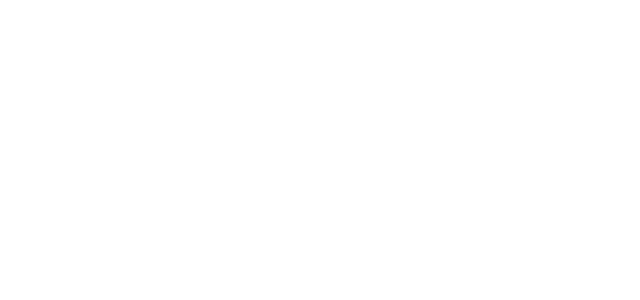
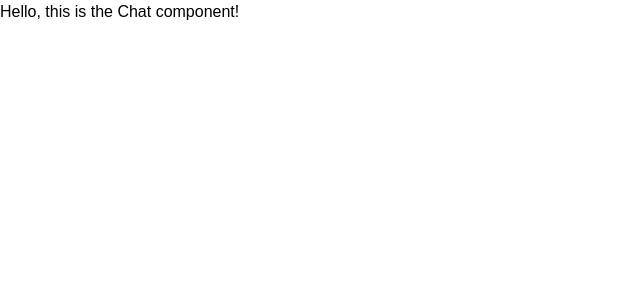
Before and after one commit to Sakthe-Balan/ChatApp, a React (Create React App) app in the folder UI/wordlecup/: page /chat in a window 1280 px wide. Shown: the top 300 px of the page, without its empty margins (0-640 px from the left). Built offline with nearby package versions, Linux system fonts and the light colour scheme.

Commit message:
initialized the caht page

```diff
--- a/UI/wordlecup/src/Pages/Chat.tsx
+++ b/UI/wordlecup/src/Pages/Chat.tsx
@@ -1,9 +1,12 @@
-import React from 'react'
+import React from 'react';
 
-export default function Chat() {
+const Chat: React.FC = () => {
   return (
-    <div>
+    <div className='poppins-regular'>
+      <p>Hello, this is the Chat component!</p>
 
     </div>
-  )
-}
+  );
+};
+
+export default Chat;
```
